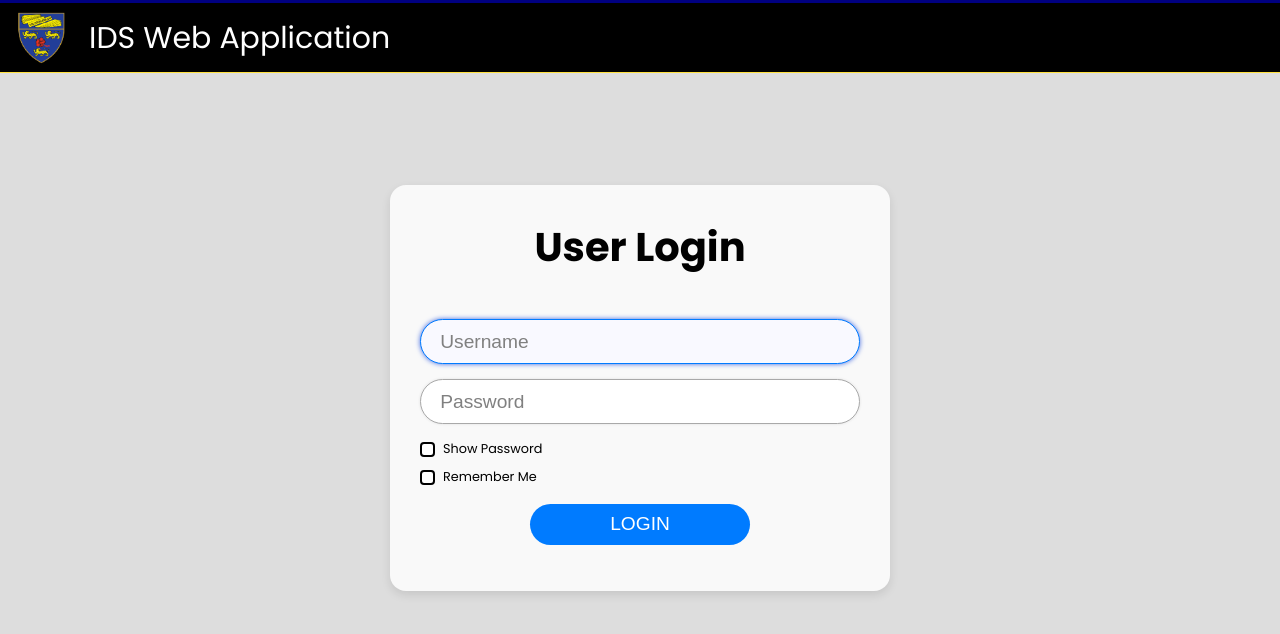
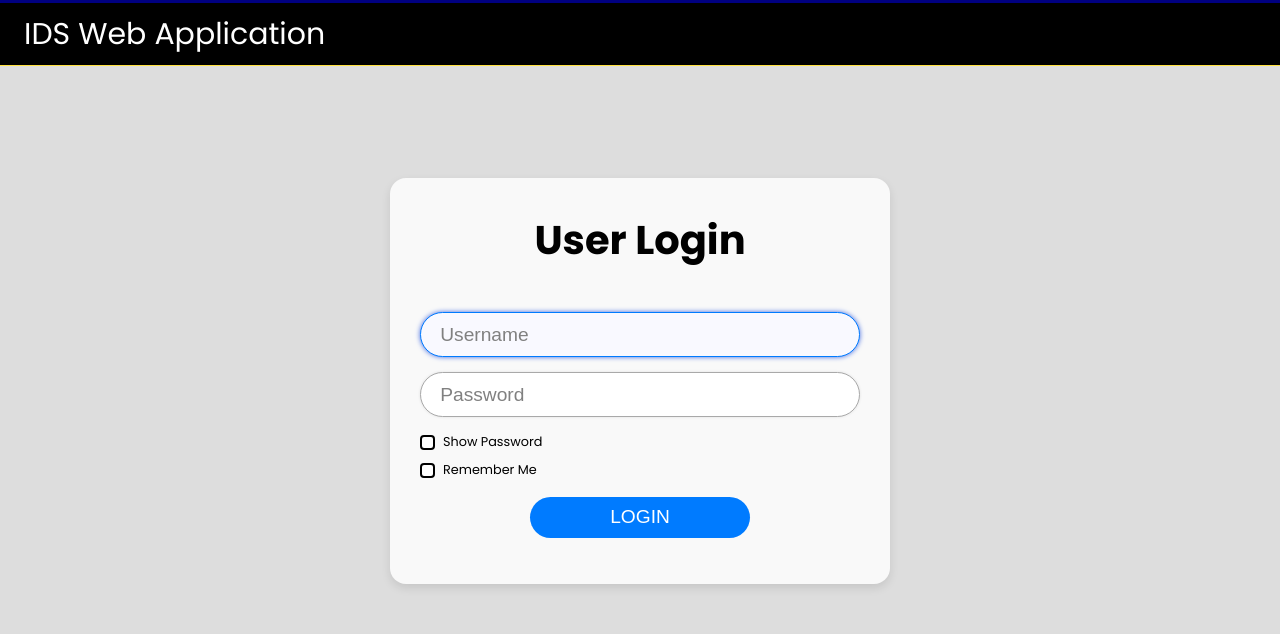
Before and after one commit to Ajijis26/UMFYP-Web-App, a Vue app in the folder Frontend/: page / in a window 1280 px wide. Shown: the top 634 px of the page. Built offline with nearby package versions, Linux system fonts and the light colour scheme.

Commit message:
Remove Logo from Header

```diff
--- a/Frontend/src/components/LoginHeader.vue
+++ b/Frontend/src/components/LoginHeader.vue
@@ -1,6 +1,6 @@
 <template>
     <header class="login-header">
-        <img class="logo" src="/src/assets/Logo UM.png" alt="Logo">
+        <!--img class="logo" src="/src/assets/Logo UM.png" alt="Logo"-->
         <h1 class="header-title">IDS Web Application</h1>
     </header>
 </template>
```
